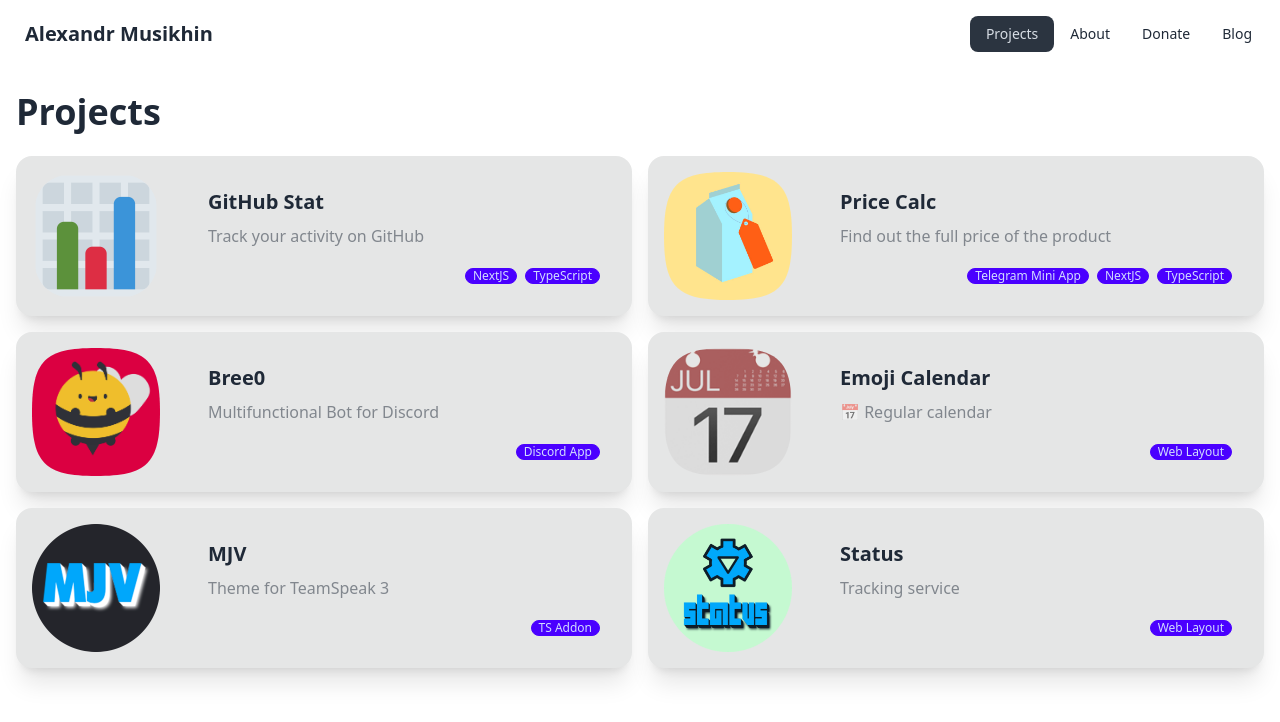
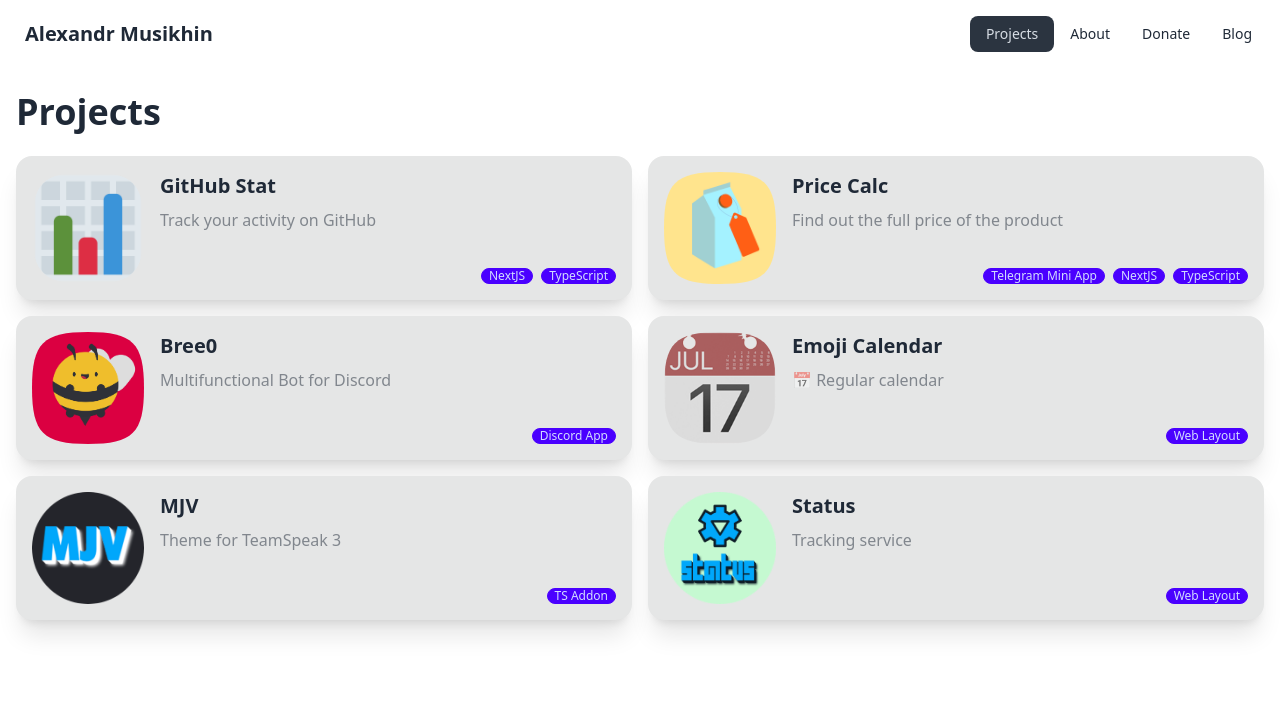
Before and after one commit to tophackr/tophackr.github.io, a Jekyll site: the page built from projects.md, in a window 1280 px wide. Shown: the top 722 px of the page. Built offline with Jekyll 4.4.1, drawn with Linux system fonts in a browser that asks for light colours; nearby versions of some CDN libraries.

Commit message:
style: improve layout and styling for project cards in projects.md

```diff
--- a/projects.md
+++ b/projects.md
@@ -7,17 +7,17 @@
 
 <div class="grid lg:grid-cols-2 gap-4 my-6">
     {% for project in site.projects reversed %}
-        <a class="card card-side bg-base-300 shadow-xl" href="{{ project.url }}">
-            <div class="flex items-center justify-center m-4">
+        <a class="card card-side bg-base-300 shadow-xl p-4" href="{{ project.url }}">
+            <div class="flex items-center justify-center mr-4">
                 {% include file-path.html collection=project.collection slug=project.slug %}
                 {% for file in site.static_files %}
                     {% if file.path contains filePath %}
-                        <img class="mask mask-squircle w-64 max-w-32" src="{{ file.path }}" alt="{{ project.title }}" />
+                        <img class="mask mask-squircle w-56 max-w-28" src="{{ file.path }}" alt="{{ project.title }}" />
                     {% endif %}
                 {% endfor %}
             </div>
 
-            <div class="card-body">
+            <div class="card-body p-0">
                 <h2 class="card-title">{{ project.title }}</h2>
                 <p class="opacity-50">{{ project.subtitle | default: '' }}</p>
                 <div class="card-actions justify-end">
```
